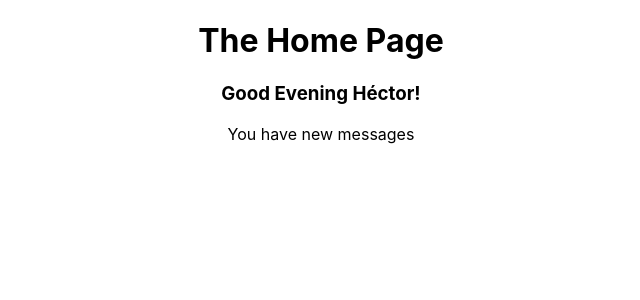
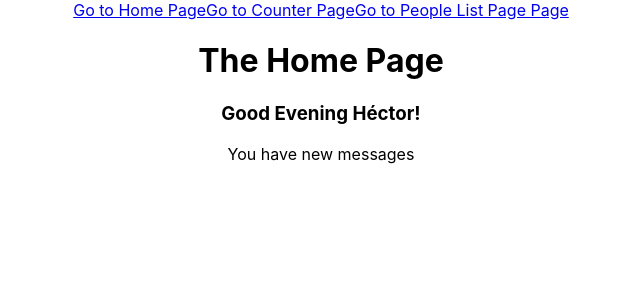
Before and after one commit to hectormansilla/learn-react, a React (Create React App) app: page / in a window 1280 px wide. Shown: the top 300 px of the page, without its empty margins (319-959 px from the left). Built offline with nearby package versions, Linux system fonts and the light colour scheme.

Commit message:
Added Links to project

```diff
--- a/src/App.js
+++ b/src/App.js
@@ -1,5 +1,5 @@
 import React, { useState } from 'react';
-import { BrowserRouter as Router, Route } from 'react-router-dom';
+import { BrowserRouter as Router, Route, Link } from 'react-router-dom';
 import { HomePage, CounterButtonPage, PeopleListPage } from './pages';
 import './App.css';
 
@@ -15,6 +15,9 @@ function App() {
   return (
     <div className="App">
      <Router>
+       <Link to='/'>Go to Home Page</Link>
+       <Link to='/counter'>Go to Counter Page</Link>
+       <Link to='/people-list'>Go to People List Page Page</Link>
        <Route path='/' exact>
         <HomePage />
        </Route>
```
